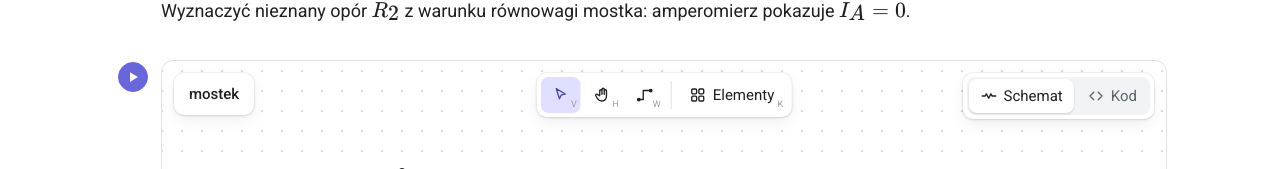
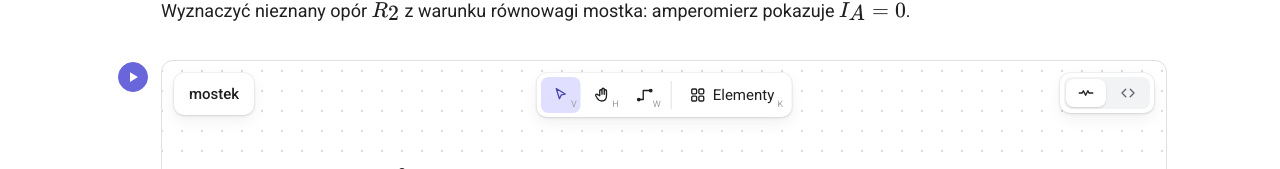
Before and after one commit to geraldserafin/electro, a React (Vite) app in the folder apps/notebook/: page / in a window 1280 px wide. Shown: the part 245-414 px from the top of the page. Built offline with nearby package versions, Linux system fonts and the light colour scheme.

Commit message:
feat(notebook): schematic cells with icon-only view switch, no copy-to-cell; the board keeps its view and takes focus

```diff
--- a/apps/notebook/src/App.tsx
+++ b/apps/notebook/src/App.tsx
@@ -133,13 +133,6 @@ export function App() {
     setCells((cells) => cells.map((c) => (c.type === "code" ? { ...c, outputs: [], execution: undefined } : c)));
   };
 
-  /** A schematic's code view → an ordinary code cell under it. */
-  const toCell = (index: number, source: string) => {
-    const code = { ...newCell("code"), source } as Cell;
-    setCells((cells) => [...cells.slice(0, index + 1), code, ...cells.slice(index + 1)]);
-    setFocused(code.id);
-  };
-
   const open = async (file: File | undefined) => {
     if (!file) return;
     try {
@@ -221,7 +214,7 @@ export function App() {
             )}
             {cell.type === "schematic" && (
               <SchematicCell cell={cell} update={(p) => update(cell.id, p)} library={library}
-                             toCell={(source) => toCell(index, source)} simulate={(s) => simulate(cell.id, s)}
+                             simulate={(s) => simulate(cell.id, s)}
                              running={running.has(cell.id)} />
             )}
             <AddRow onAdd={(type) => insert(index + 1, type)} />
--- a/apps/notebook/src/cells/Cells.tsx
+++ b/apps/notebook/src/cells/Cells.tsx
@@ -1,7 +1,7 @@
 import { useEffect, useRef, useState } from "react";
 import { CodeIcon, Play, SchematicIcon, WarningIcon } from "../icons";
 import { kernel } from "../python/kernel";
-import { PrintDrawing, SchematicEditor } from "../schematic/Editor";
+import { PrintDrawing, SchematicEditor, type Camera } from "../schematic/Editor";
 import type { Cell, ElementResult, Problem, SchematicData, SymbolLibrary } from "../types";
 import { CodeEditor } from "./CodeEditor";
 import { Markdown } from "./Markdown";
@@ -85,22 +85,21 @@ function ViewSwitch({ view, onSwitch, busy }: { view: "schematic" | "code"; onSw
   return (
     <div className="view-switch" role="tablist" aria-label="Widok komórki">
       <button role="tab" aria-selected={view === "schematic"} className={view === "schematic" ? "on" : ""}
-              disabled={busy} onClick={() => onSwitch("schematic")} title="Rysunek schematu">
-        <SchematicIcon /> Schemat
+              disabled={busy} onClick={() => onSwitch("schematic")} title="Schemat" aria-label="Schemat">
+        <SchematicIcon />
       </button>
       <button role="tab" aria-selected={view === "code"} className={view === "code" ? "on" : ""}
-              disabled={busy} onClick={() => onSwitch("code")} title="Ten sam układ jako kod electro — można go edytować">
-        <CodeIcon /> Kod
+              disabled={busy} onClick={() => onSwitch("code")} title="Kod — ten sam układ, do edycji" aria-label="Kod">
+        <CodeIcon />
       </button>
     </div>
   );
 }
 
-export function SchematicCell({ cell, update, library, toCell, simulate, running }: {
+export function SchematicCell({ cell, update, library, simulate, running }: {
   cell: Extract<Cell, { type: "schematic" }>;
   update: Update;
   library: SymbolLibrary;
-  toCell: (source: string) => void;
   simulate: (schematic?: SchematicData) => void;
   running: boolean;
 }) {
@@ -115,6 +114,9 @@ export function SchematicCell({ cell, update, library, toCell, simulate, running
   // the drawing `source` describes: the code is written anew only after the drawing was edited
   // on the board — never just because it ran, so the way someone wrote it stays
   const writtenFor = useRef<SchematicData | null>(null);
+  // the board's view survives the trips to the code view; coming back, the board has the keyboard
+  const camera = useRef<Camera | null>(null);
+  const focusBoard = useRef(false);
 
   const load = async () => {
     if (source !== null && writtenFor.current === cell.schematic) return;
@@ -154,6 +156,7 @@ export function SchematicCell({ cell, update, library, toCell, simulate, running
         await load();
         update({ view: "code" });
       } else if (await applied()) {
+        focusBoard.current = true;
         update({ view: "schematic" });
       }
     } catch (e) {
@@ -195,6 +198,8 @@ export function SchematicCell({ cell, update, library, toCell, simulate, running
           topLeft={name}
           topRight={actions}
           status={problems}
+          camera={camera}
+          autoFocus={focusBoard.current}
         />
       ) : (
         <div className="board code-view">
@@ -202,10 +207,6 @@ export function SchematicCell({ cell, update, library, toCell, simulate, running
             <div className="island static name-island">{name}</div>
             <span className="spacer" />
             {problems && <div className="island static status">{problems}</div>}
-            <button className="ghost" onClick={() => source && toCell(source)} disabled={!source}
-                    title="Wstaw ten kod pod spodem jako zwykłą komórkę z kodem">
-              Kopiuj do komórki
-            </button>
             <div className="island static">{actions}</div>
           </div>
           <div className="code-editor"
--- a/apps/notebook/src/schematic/Editor.tsx
+++ b/apps/notebook/src/schematic/Editor.tsx
@@ -12,7 +12,7 @@ import {
 } from "./model";
 
 type Tool = { type: "select" } | { type: "hand" } | { type: "wire" } | { type: "place"; kind: string };
-type Camera = { x: number; y: number; zoom: number }; // top-left corner of the view, in drawing px
+export type Camera = { x: number; y: number; zoom: number }; // top-left corner of the view, in drawing px
 type Selection =
   | { type: "element"; id: string }
   | { type: "wire"; index: number }
@@ -33,6 +33,8 @@ interface Props {
   topLeft?: ReactNode;
   topRight?: ReactNode;
   status?: ReactNode; // its own island, next to the full screen button (e.g. warnings)
+  camera?: { current: Camera | null }; // where the view was: kept here while the editor is away
+  autoFocus?: boolean; // take the keyboard when shown
 }
 
 const clampZoom = (z: number) => Math.min(3, Math.max(0.25, z));
@@ -47,7 +49,7 @@ function startCamera(sch: SchematicData, lib: SymbolLibrary): Camera {
   return { x: x0 * lib.grid - 80, y: y0 * lib.grid - 110, zoom: 1 };
 }
 
-export function SchematicEditor({ value, onChange, library, results, topLeft, topRight, status }: Props) {
+export function SchematicEditor({ value, onChange, library, results, topLeft, topRight, status, camera, autoFocus }: Props) {
   const G = library.grid;
   const gridId = useId();
   const svgRef = useRef<SVGSVGElement>(null);
@@ -63,7 +65,13 @@ export function SchematicEditor({ value, onChange, library, results, topLeft, to
   const [query, setQuery] = useState("");
   const [full, setFull] = useState(false);
   const [spaceHeld, setSpaceHeld] = useState(false);
-  const [cam, setCam] = useState<Camera>(() => startCamera(value, library));
+  const [cam, setCam] = useState<Camera>(() => camera?.current ?? startCamera(value, library));
+  useEffect(() => { if (camera) camera.current = cam; }, [cam, camera]);
+  useEffect(() => { // eslint-disable-line react-hooks/exhaustive-deps
+    if (!autoFocus) return;
+    svgRef.current?.focus({ preventScroll: true });
+    setActive(true); // as if clicked: keys and the wheel go to the board
+  }, []);
   const pan = useRef<{ x: number; y: number; cam: Camera; moved: boolean; click: boolean } | null>(null);
 
   // the size of the board on screen: the camera shows view.w × view.h screen px
```
Also changed, not shown: apps/notebook/scripts/test-e2e.mjs (+8 -0 lines).
